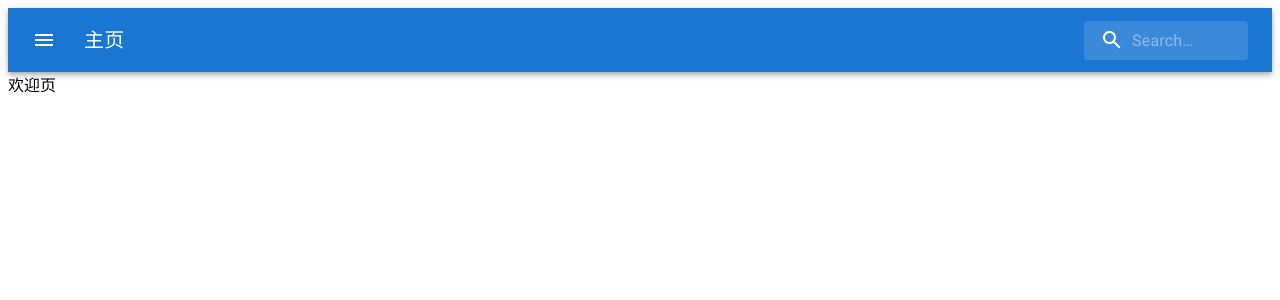
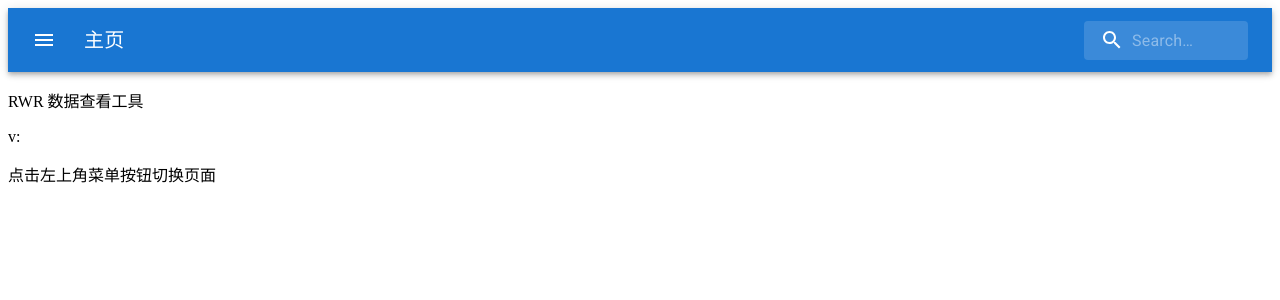
Before and after one commit to Kreedzt/rwr-data-viewer, a React (Vite) app: page /dashboard in a window 1280 px wide. Shown: the top 300 px of the page. Built offline with nearby package versions, Linux system fonts and the light colour scheme.

Commit message:
:sparkles: Kreedzt - add get version fn

```diff
--- a/src/entries/dashboard/Dashboard.tsx
+++ b/src/entries/dashboard/Dashboard.tsx
@@ -1,11 +1,22 @@
 import React, { FC } from 'react';
+import { useAppVersion } from '../../hooks/useAppVersion';
 
 type DashboardProps = {
     //
 };
 
 const Dashboard: FC<DashboardProps> = () => {
-    return <div>欢迎页</div>;
+    const appVersion = useAppVersion();
+
+    return (
+        <div>
+            <p>RWR 数据查看工具</p>
+            <p>v: {appVersion}</p>
+            <p>
+                点击左上角菜单按钮切换页面
+            </p>
+        </div>
+    );
 };
 
 export default Dashboard;
--- /dev/null
+++ b/src/hooks/useAppVersion.ts
@@ -0,0 +1,19 @@
+import { getVersion } from '@tauri-apps/api/app';
+import { useEffect, useState } from 'react';
+
+export const useAppVersion = () => {
+    const [version, setVersion] = useState('');
+
+    useEffect(() => {
+        getVersion()
+            .then((v) => {
+                setVersion(v);
+            })
+            .catch((err) => {
+                console.log('get version err');
+                console.dir(err);
+            });
+    }, []);
+
+    return version;
+};
--- /dev/null
+++ b/src/utils/getVersion.ts
@@ -0,0 +1,5 @@
+import pkg from '../../package.json';
+
+export const getVersion = (): string => {
+    return pkg.version;
+};
```
Also changed, not shown: src/constants.ts (added).
